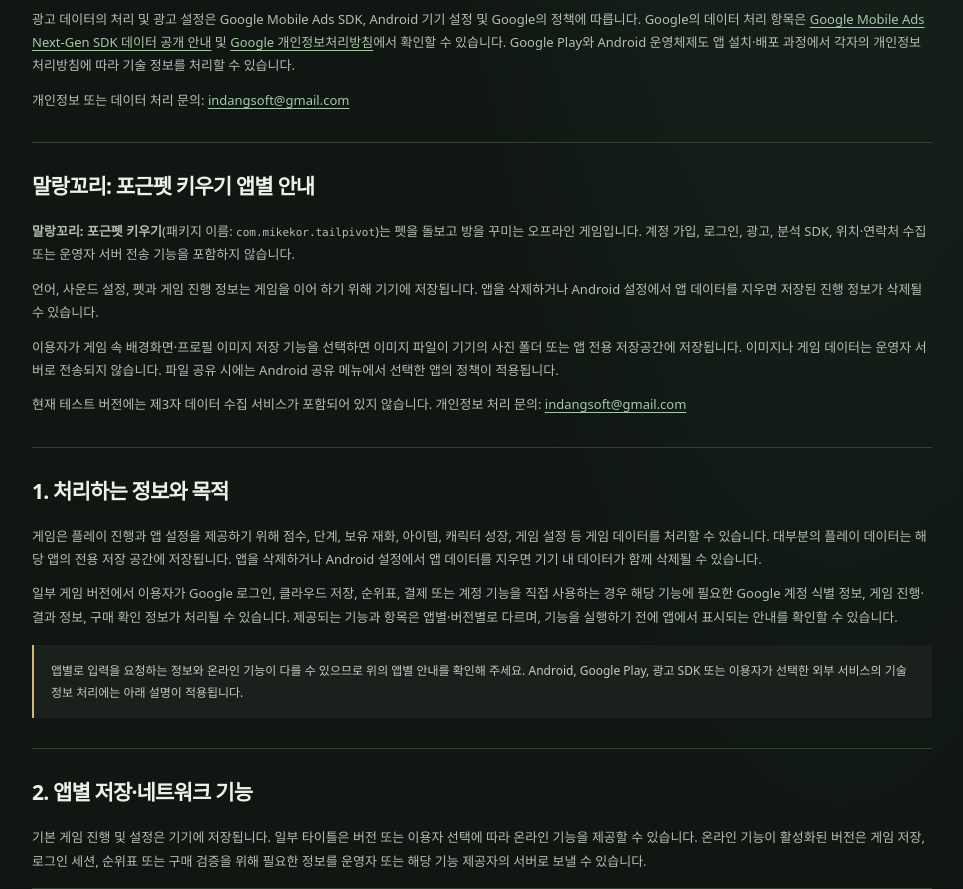
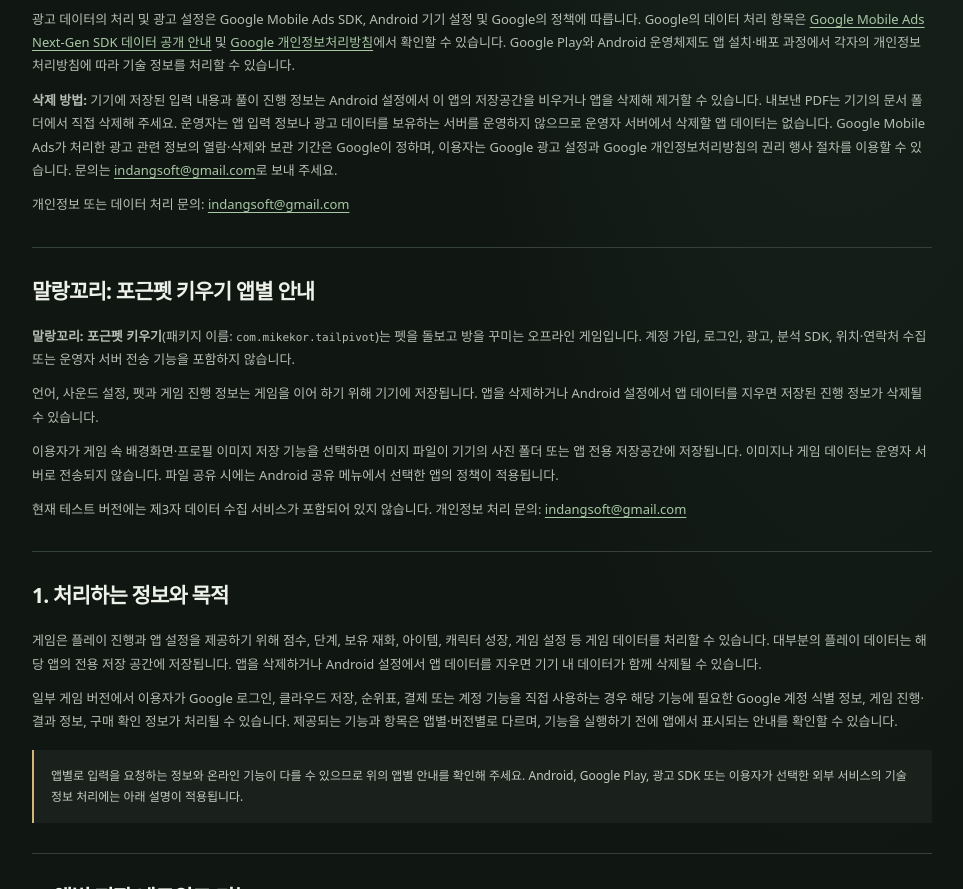
Before and after one commit to Mike-kor/app-privacy, a plain HTML site: page index.html in a window 1280 px wide. Shown: the part 2294-3183 px from the top of the page, without its empty margins (158-1121 px from the left). Drawn offline with Linux system fonts and the light colour scheme.

Commit message:
Clarify God and Statistics data deletion

```diff
--- a/index.html
+++ b/index.html
@@ -63,6 +63,7 @@
     <p>풀이서를 PDF로 내보내면 이용자가 요청한 문서가 기기의 문서 폴더에 저장됩니다. PDF에는 입력한 이름과 운세 풀이 내용이 포함될 수 있으므로, 파일을 공유하거나 삭제할 때 이용자가 직접 관리해 주세요.</p>
     <p>Android 버전에는 Google Mobile Ads Next-Gen SDK (AdMob)가 포함되어 있으며, 이용자가 보상형 광고를 요청하면 Google에 광고 요청을 보냅니다. Google Mobile Ads SDK는 광고 제공·측정, 분석 및 사기 방지·서비스 운영을 위해 IP 주소(대략적인 지역 추정에 사용될 수 있음), 앱 실행·탭·광고 시청 등 앱 상호작용 정보, 앱 및 SDK 진단 정보, 광고 ID·앱 세트 ID 등 기기 식별자를 자동으로 수집·공유할 수 있습니다. Google은 이 SDK가 수집하는 정보를 전송 중 TLS로 암호화한다고 안내합니다. 운영자는 별도의 Google Analytics를 사용하지 않으며, 이름·생년월일·고민 입력과 풀이 데이터는 광고 SDK로 보내지 않습니다. 개발용 빌드는 Google 테스트 광고 단위를, 배포용 Android 빌드는 운영 광고 단위를 사용합니다.</p>
     <p>광고 데이터의 처리 및 광고 설정은 Google Mobile Ads SDK, Android 기기 설정 및 Google의 정책에 따릅니다. Google의 데이터 처리 항목은 <a href="https://developers.google.com/admob/android/next-gen/privacy/play-data-disclosure">Google Mobile Ads Next-Gen SDK 데이터 공개 안내</a> 및 <a href="https://policies.google.com/privacy">Google 개인정보처리방침</a>에서 확인할 수 있습니다. Google Play와 Android 운영체제도 앱 설치·배포 과정에서 각자의 개인정보처리방침에 따라 기술 정보를 처리할 수 있습니다.</p>
+    <p><strong>삭제 방법:</strong> 기기에 저장된 입력 내용과 풀이 진행 정보는 Android 설정에서 이 앱의 저장공간을 비우거나 앱을 삭제해 제거할 수 있습니다. 내보낸 PDF는 기기의 문서 폴더에서 직접 삭제해 주세요. 운영자는 앱 입력 정보나 광고 데이터를 보유하는 서버를 운영하지 않으므로 운영자 서버에서 삭제할 앱 데이터는 없습니다. Google Mobile Ads가 처리한 광고 관련 정보의 열람·삭제와 보관 기간은 Google이 정하며, 이용자는 Google 광고 설정과 Google 개인정보처리방침의 권리 행사 절차를 이용할 수 있습니다. 문의는 <a href="mailto:indangsoft@gmail.com">indangsoft@gmail.com</a>로 보내 주세요.</p>
     <p>개인정보 또는 데이터 처리 문의: <a href="mailto:indangsoft@gmail.com">indangsoft@gmail.com</a></p>
   </section>
 
```
